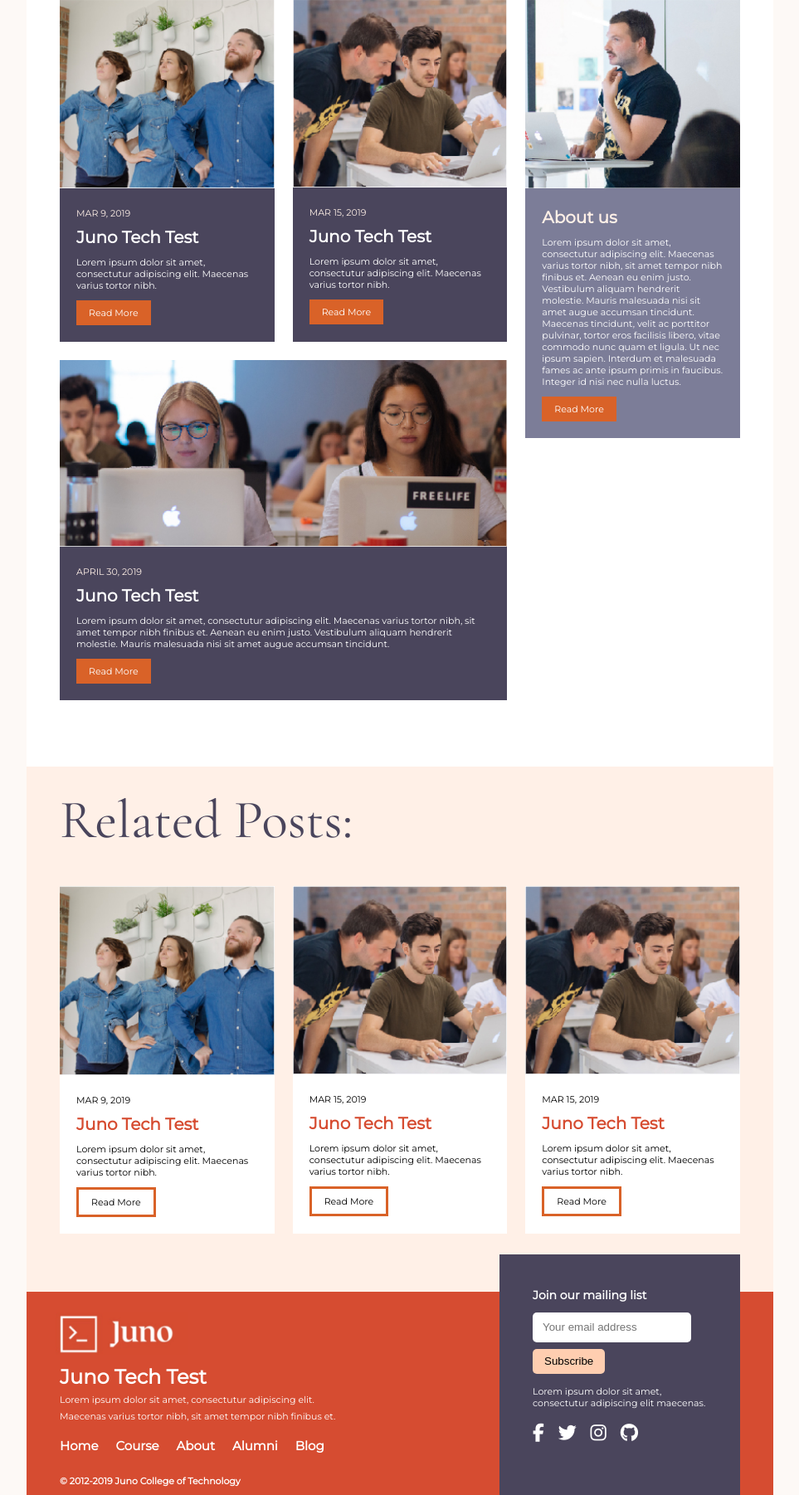
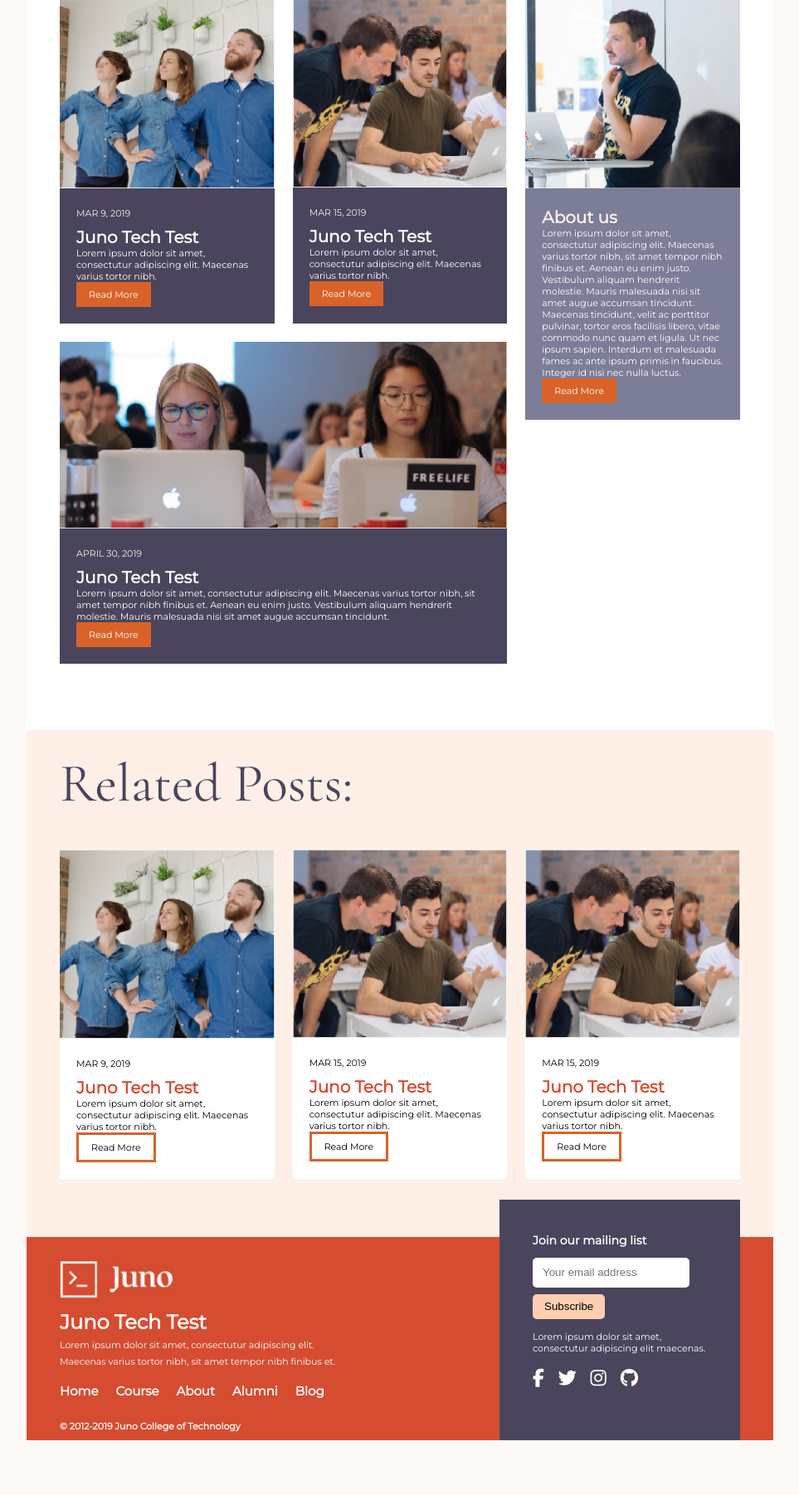
Before and after one commit to The-Code-Whisperer/junohomepage, a PHP site: template templates/index.html in a window 1280 px wide. Shown: the part 702-2504 px from the top of the page at 83% size, without its empty margins (158-1121 px from the left). After the commit the page ends 2438 px from the top, so only its background shows below. Run offline with PHP 8.4, Linux system fonts and the light colour scheme; the template is opened without the code that fills it, so the values that code supplies are empty; some libraries are stand-ins or nearby versions.

Commit message:
footer fix

```diff
--- a/css/styles.css
+++ b/css/styles.css
@@ -1,3 +1,8 @@
+* {
+  margin: 0;
+  padding: 0;
+}
+
 .lightBeigeBack {
   background-color: #fdf9f6;
 }
@@ -358,8 +363,8 @@ footer .footerHeader {
 footer .footBox {
   display: -ms-grid;
   display: grid;
-  -ms-grid-columns: auto;
-      grid-template-columns: auto;
+  -ms-grid-columns: 400px;
+      grid-template-columns: 400px;
   -ms-grid-rows: 63px 35px 20px 33px 45px;
       grid-template-rows: 63px 35px 20px 33px 45px;
 }
--- a/css/styles.scss
+++ b/css/styles.scss
@@ -1,3 +1,7 @@
+* {
+  margin: 0;
+  padding: 0;
+}
 // colours
 $purple: #4a455c;
 $grey: #7c7d98;
@@ -318,7 +322,7 @@ footer {
   }
   .footBox {
     display: grid;
-    grid-template-columns: auto;
+    grid-template-columns: 400px;
     grid-template-rows: 63px 35px 20px 33px 45px;
   }
   .subBox {
```
Also changed, not shown: 1 other file.
